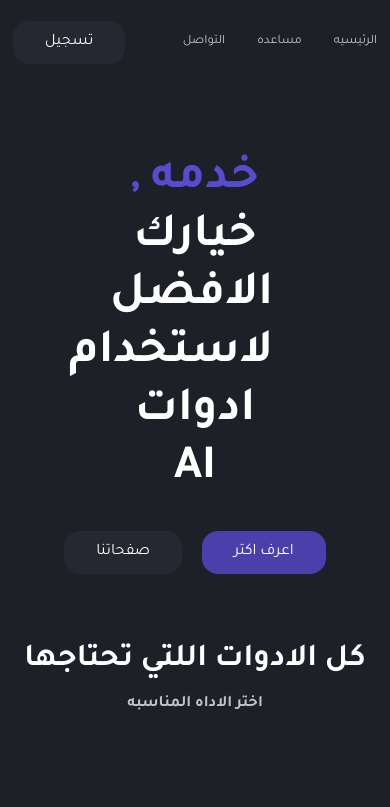
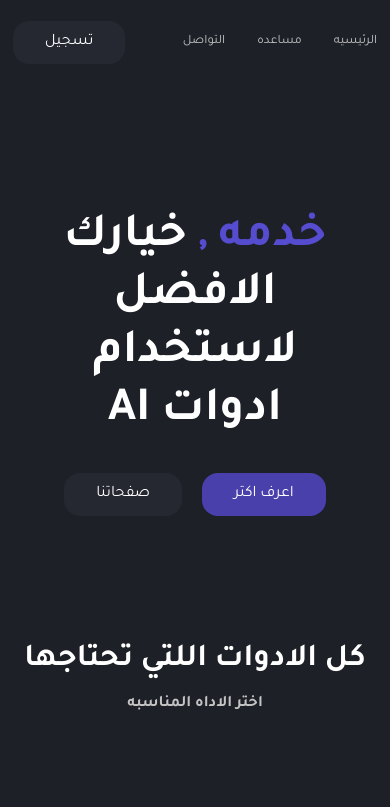
Before and after one commit to alpha-a7md/test, a plain HTML site: page index.html in a window 390 px wide. Shown: the top 807 px of the page. Drawn offline with Linux system fonts and the light colour scheme; a web font is replaced by a local one.

Commit message:
Update style.css

```diff
--- a/style.css
+++ b/style.css
@@ -243,4 +243,7 @@ footer a :hover {
     .cta.dark .ono{
         display: none;
     }
+    .hero h1 {
+        width : 80% ;
+    }
 }
```
